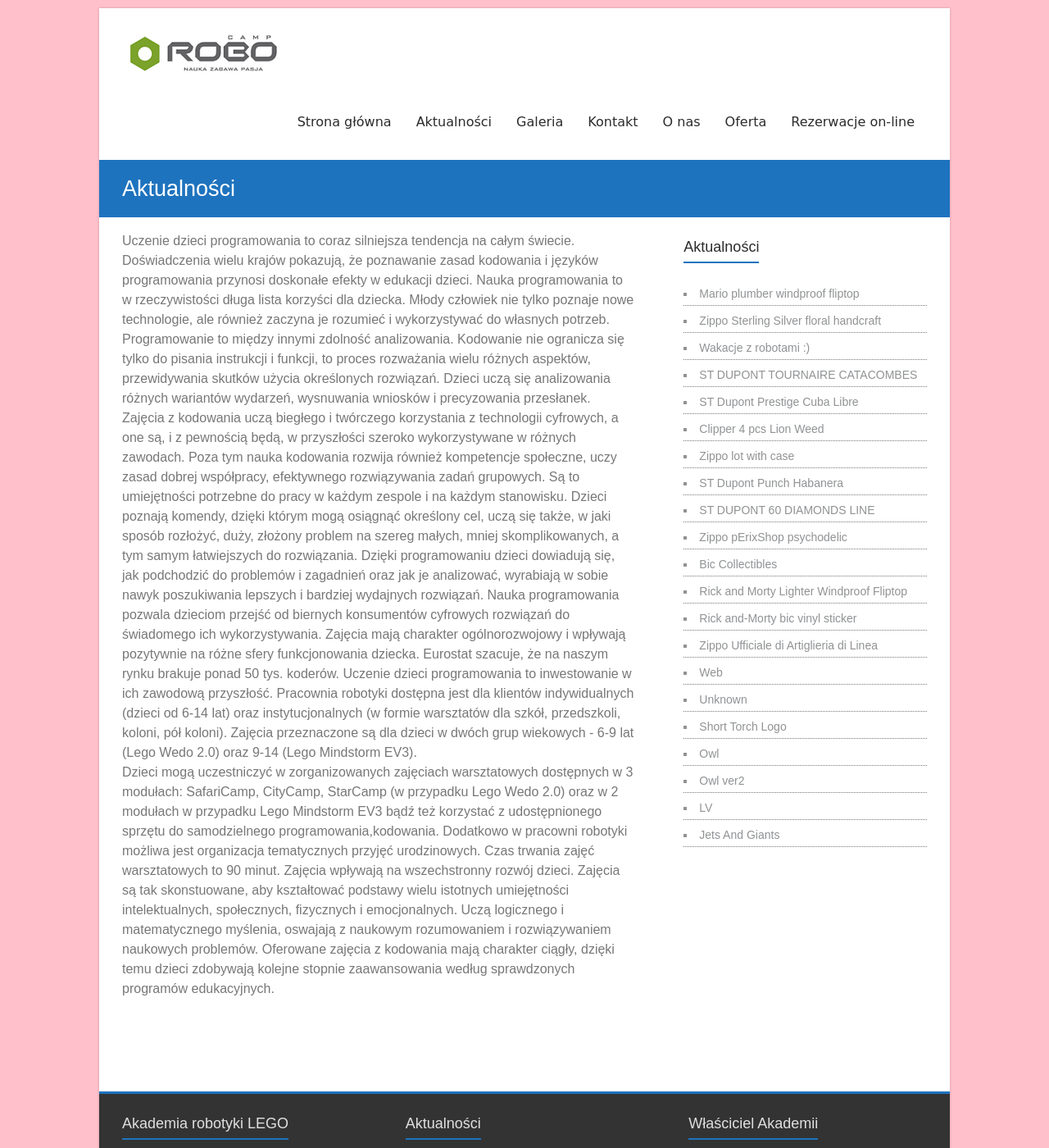
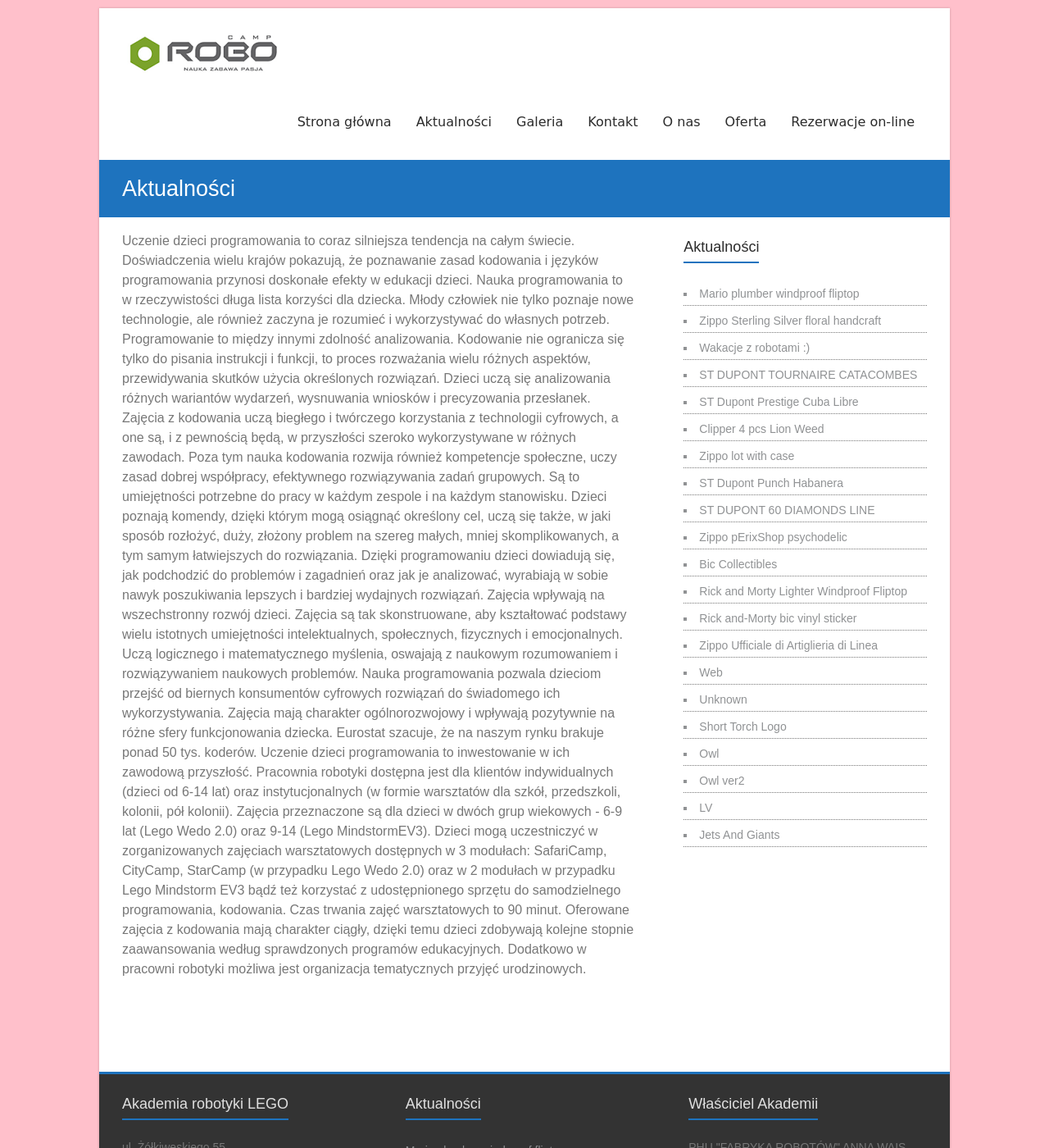
Before and after one commit to robocampkrosno/robocampkrosno.github.io, a Jekyll site: the page built from aktualnosci.md, in a window 1280 px wide and 1400 px high. Shown: the whole window at 82% size. Built offline with Jekyll 4.4.1, drawn with Linux system fonts in a browser that asks for light colours.

Commit message:
Update aktualnosci.md

```diff
--- a/aktualnosci.md
+++ b/aktualnosci.md
@@ -5,9 +5,9 @@ permalink: /aktualnosci/
 ---
 
 
-Uczenie dzieci programowania to coraz silniejsza tendencja na całym świecie. Doświadczenia wielu krajów pokazują, że poznawanie zasad kodowania i języków programowania przynosi doskonałe efekty w edukacji dzieci. Nauka programowania to w rzeczywistości długa lista korzyści dla dziecka. Młody człowiek nie tylko poznaje nowe technologie, ale również zaczyna je rozumieć i wykorzystywać do własnych potrzeb. Programowanie to między innymi zdolność analizowania. Kodowanie nie ogranicza się tylko do pisania instrukcji i funkcji, to proces rozważania wielu różnych aspektów, przewidywania skutków użycia określonych rozwiązań. Dzieci uczą się analizowania różnych wariantów wydarzeń, wysnuwania wniosków i precyzowania przesłanek. Zajęcia z kodowania uczą biegłego i twórczego korzystania z technologii cyfrowych, a one są, i z pewnością będą, w przyszłości szeroko wykorzystywane w różnych zawodach. Poza tym nauka kodowania rozwija również kompetencje społeczne, uczy zasad dobrej współpracy, efektywnego rozwiązywania zadań grupowych. Są to umiejętności potrzebne do pracy w każdym zespole i na każdym stanowisku. Dzieci poznają komendy, dzięki którym mogą osiągnąć określony cel, uczą się także, w jaki sposób rozłożyć, duży, złożony problem na szereg małych, mniej skomplikowanych, a tym samym łatwiejszych do rozwiązania.
-Dzięki programowaniu dzieci dowiadują się, jak podchodzić do problemów i zagadnień oraz jak je analizować, wyrabiają w sobie nawyk poszukiwania lepszych i bardziej wydajnych rozwiązań. Nauka programowania pozwala dzieciom przejść od biernych konsumentów cyfrowych rozwiązań do świadomego ich wykorzystywania.
-Zajęcia mają charakter ogólnorozwojowy i wpływają pozytywnie na różne sfery funkcjonowania dziecka. Eurostat szacuje, że na naszym rynku brakuje ponad 50 tys. koderów. Uczenie dzieci programowania to inwestowanie w ich zawodową przyszłość.
-Pracownia robotyki dostępna jest dla klientów indywidualnych (dzieci od 6-14 lat) oraz instytucjonalnych (w formie warsztatów dla szkół, przedszkoli, koloni, pół koloni). Zajęcia przeznaczone są dla dzieci w dwóch grup wiekowych - 6-9 lat (Lego Wedo 2.0) oraz 9-14 (Lego Mindstorm EV3).
-Dzieci mogą uczestniczyć w zorganizowanych zajęciach warsztatowych dostępnych w 3 modułach: SafariCamp, CityCamp, StarCamp (w przypadku Lego Wedo 2.0) oraz w 2 modułach w przypadku Lego Mindstorm EV3 bądź też korzystać z udostępnionego sprzętu do samodzielnego programowania,kodowania. Dodatkowo w pracowni robotyki możliwa jest organizacja tematycznych przyjęć urodzinowych.  Czas trwania zajęć warsztatowych to 90 minut.
-Zajęcia wpływają na wszechstronny rozwój dzieci. Zajęcia są tak skonstuowane, aby kształtować podstawy wielu istotnych umiejętności intelektualnych, społecznych, fizycznych i emocjonalnych. Uczą logicznego i matematycznego myślenia, oswajają z naukowym rozumowaniem i rozwiązywaniem naukowych problemów. Oferowane zajęcia z kodowania mają charakter ciągły, dzięki temu dzieci zdobywają kolejne stopnie zaawansowania według sprawdzonych programów edukacyjnych.
+Uczenie dzieci programowania to coraz silniejsza tendencja na całym świecie. Doświadczenia wielu krajów pokazują, że poznawanie zasad kodowania i języków programowania przynosi doskonałe efekty w edukacji dzieci.
+Nauka programowania to w rzeczywistości długa lista korzyści dla dziecka. Młody człowiek nie tylko poznaje nowe technologie, ale również zaczyna je rozumieć i wykorzystywać do własnych potrzeb. Programowanie to między innymi zdolność analizowania. Kodowanie nie ogranicza się tylko do pisania instrukcji i funkcji, to proces rozważania wielu różnych aspektów, przewidywania skutków użycia określonych rozwiązań. Dzieci uczą się analizowania różnych wariantów wydarzeń, wysnuwania wniosków i precyzowania przesłanek.
+Zajęcia z kodowania uczą biegłego i twórczego korzystania z technologii cyfrowych, a one są, i z pewnością będą, w przyszłości szeroko wykorzystywane w różnych zawodach. Poza tym nauka kodowania rozwija również kompetencje społeczne, uczy zasad dobrej współpracy, efektywnego rozwiązywania zadań grupowych. Są to umiejętności potrzebne do pracy w każdym zespole i na każdym stanowisku. Dzieci poznają komendy, dzięki którym mogą osiągnąć określony cel, uczą się także, w jaki sposób rozłożyć, duży, złożony problem na szereg małych, mniej skomplikowanych, a tym samym łatwiejszych do rozwiązania. Dzięki programowaniu dzieci dowiadują się, jak podchodzić do problemów i zagadnień oraz jak je analizować, wyrabiają w sobie nawyk poszukiwania lepszych i bardziej wydajnych rozwiązań. Zajęcia wpływają na wszechstronny rozwój dzieci. Zajęcia są tak skonstruowane, aby kształtować podstawy wielu istotnych umiejętności intelektualnych, społecznych, fizycznych i emocjonalnych. Uczą logicznego i matematycznego myślenia, oswajają z naukowym rozumowaniem i rozwiązywaniem naukowych problemów.
+Nauka programowania pozwala dzieciom przejść od biernych konsumentów cyfrowych rozwiązań do świadomego ich wykorzystywania. Zajęcia mają charakter ogólnorozwojowy i wpływają pozytywnie na różne sfery funkcjonowania dziecka. Eurostat szacuje, że na naszym rynku brakuje ponad 50 tys. koderów. Uczenie dzieci programowania to inwestowanie w ich zawodową przyszłość.
+Pracownia robotyki dostępna jest dla klientów indywidualnych (dzieci od 6-14 lat) oraz instytucjonalnych (w formie warsztatów dla szkół, przedszkoli, kolonii, pół kolonii). Zajęcia przeznaczone są dla dzieci w dwóch grup wiekowych - 6-9 lat (Lego Wedo 2.0) oraz 9-14 (Lego MindstormEV3). Dzieci mogą uczestniczyć w zorganizowanych zajęciach warsztatowych dostępnych w 3 modułach: SafariCamp, CityCamp, StarCamp (w przypadku Lego Wedo 2.0) oraz w 2 modułach w przypadku Lego Mindstorm EV3 bądź też korzystać z udostępnionego sprzętu do samodzielnego programowania, kodowania. Czas trwania zajęć warsztatowych to 90 minut. Oferowane zajęcia z kodowania mają charakter ciągły, dzięki temu dzieci zdobywają kolejne stopnie zaawansowania według sprawdzonych programów edukacyjnych.
+Dodatkowo w pracowni robotyki możliwa jest organizacja tematycznych przyjęć urodzinowych.
```
